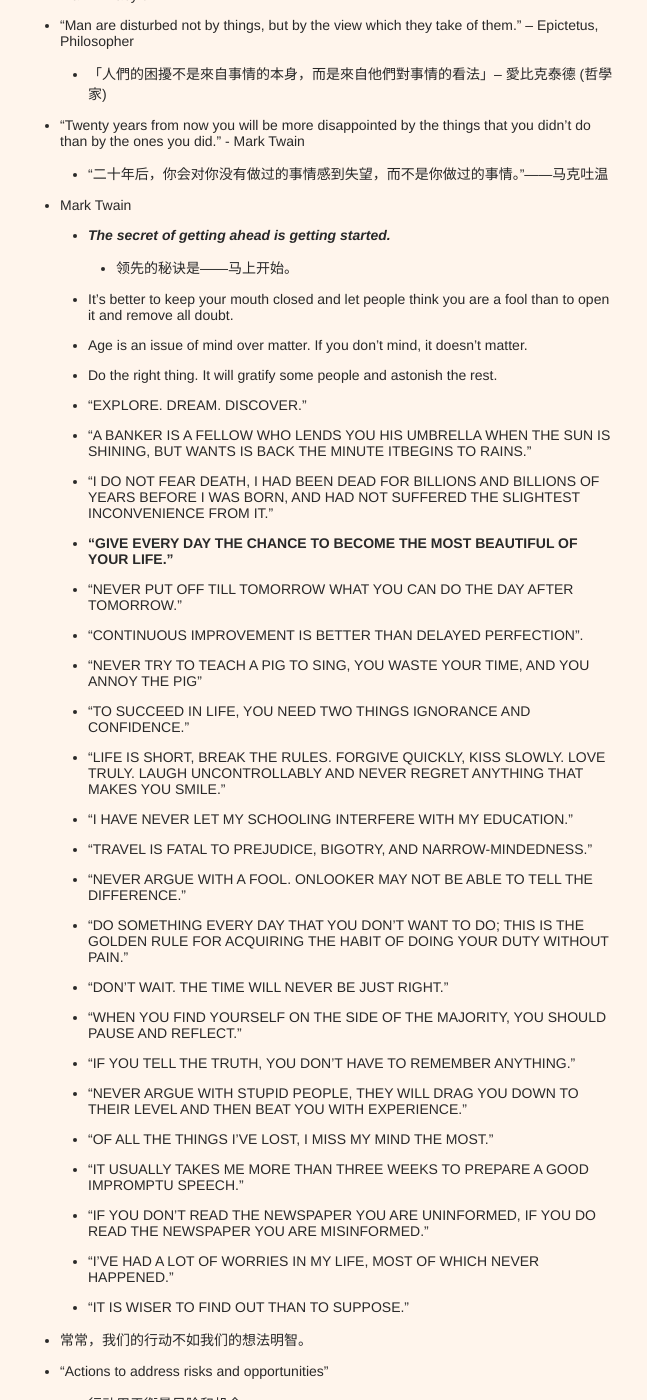
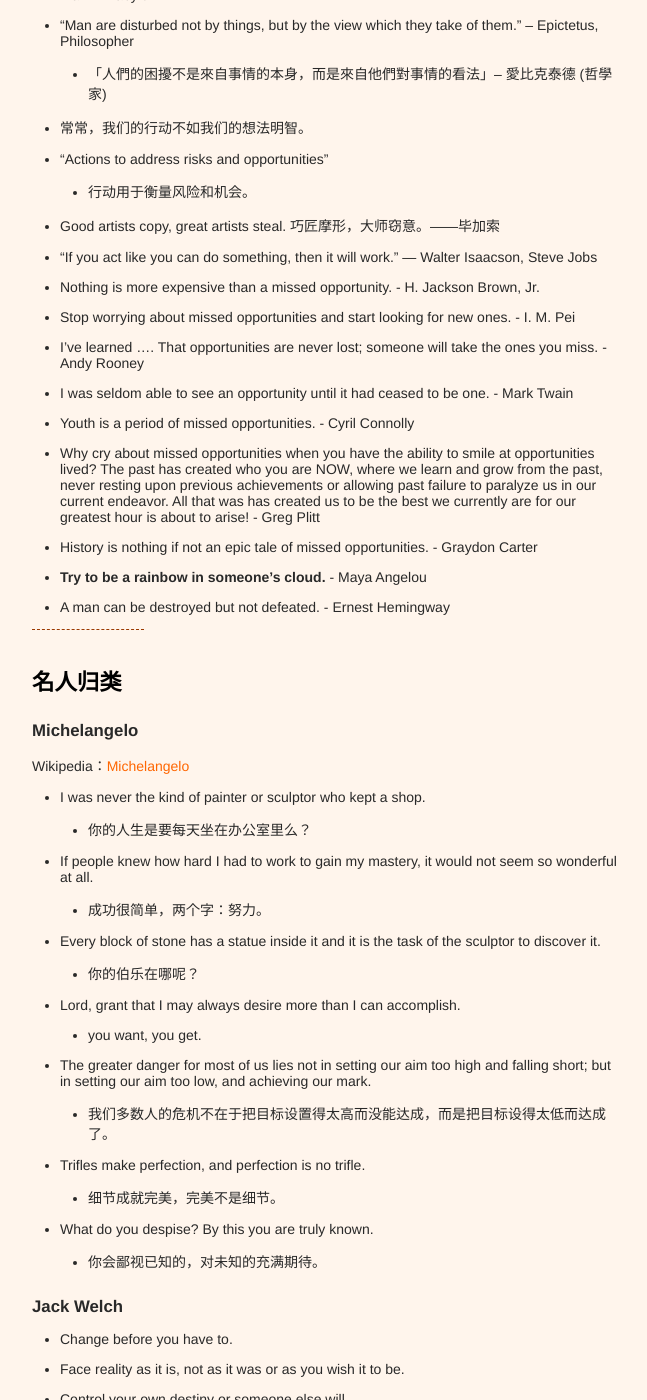
Before and after one commit to xianyuxmu/xianyuxmu.github.io, a Jekyll site: the page built from _posts/2017-06-17-chicken-soup.md, in a window 1280 px wide and 1400 px high, scrolled down 5282 px. Shown: the whole window, without its empty margins (314-961 px from the left). Built offline with Jekyll 4.4.1, drawn with Linux system fonts in a browser that asks for light colours; comment, search, counter and statistics services are not loaded; some of the changed text lies outside the part shown.

Commit message:
some pieces from Mark Twain

```diff
--- a/_posts/2017-06-17-chicken-soup.md
+++ b/_posts/2017-06-17-chicken-soup.md
@@ -141,42 +141,20 @@
 - “Where the determination is, the way can be found.”  ― George S. Clason, The Richest Man in Babylon
 - “Man are disturbed not by things, but by the view which they take of them.” – Epictetus, Philosopher
 	- 「人們的困擾不是來自事情的本身，而是來自他們對事情的看法」– 愛比克泰德 (哲學家)
-- "Twenty years from now you will be more disappointed by the things that you didn't do than by the ones you did." - Mark Twain
-	- “二十年后，你会对你没有做过的事情感到失望，而不是你做过的事情。”——马克吐温
-- Mark Twain
-	- ***The secret of getting ahead is getting started.***
-		- 领先的秘诀是——马上开始。
-	- It's better to keep your mouth closed and let people think you are a fool than to open it and remove all doubt.
-	- Age is an issue of mind over matter. If you don't mind, it doesn't matter.
-	- Do the right thing. It will gratify some people and astonish the rest.
-	- “EXPLORE. DREAM. DISCOVER.”
-	- “A BANKER IS A FELLOW WHO LENDS YOU HIS UMBRELLA WHEN THE SUN IS SHINING, BUT WANTS IS BACK THE MINUTE ITBEGINS TO RAINS.”
-	- “I DO NOT FEAR DEATH, I HAD BEEN DEAD FOR BILLIONS AND BILLIONS OF YEARS BEFORE I WAS BORN, AND HAD NOT SUFFERED THE SLIGHTEST INCONVENIENCE FROM IT.”
-	- **“GIVE EVERY DAY THE CHANCE TO BECOME THE MOST BEAUTIFUL OF YOUR LIFE.”**
-	- “NEVER PUT OFF TILL TOMORROW WHAT YOU CAN DO THE DAY AFTER TOMORROW.”
-	- “CONTINUOUS IMPROVEMENT IS BETTER THAN DELAYED PERFECTION”.
-	- “NEVER TRY TO TEACH A PIG TO SING, YOU WASTE YOUR TIME, AND YOU ANNOY THE PIG”
-	- “TO SUCCEED IN LIFE,  YOU NEED TWO THINGS IGNORANCE AND CONFIDENCE.”
-	- “LIFE IS SHORT, BREAK THE RULES. FORGIVE QUICKLY, KISS SLOWLY. LOVE TRULY. LAUGH UNCONTROLLABLY AND NEVER REGRET ANYTHING THAT MAKES YOU SMILE.”
-	-  “I HAVE NEVER LET MY SCHOOLING INTERFERE WITH MY EDUCATION.”
-	-  “TRAVEL IS FATAL TO PREJUDICE, BIGOTRY, AND NARROW-MINDEDNESS.”
-	- “NEVER ARGUE WITH A FOOL. ONLOOKER MAY NOT BE ABLE TO TELL THE DIFFERENCE.”
-	- “DO SOMETHING EVERY DAY THAT YOU DON’T WANT TO DO; THIS IS THE GOLDEN RULE FOR ACQUIRING THE HABIT OF DOING YOUR DUTY WITHOUT PAIN.”
-	- “DON’T WAIT. THE TIME WILL NEVER BE JUST RIGHT.”
-	- “WHEN YOU FIND YOURSELF ON THE SIDE OF THE MAJORITY, YOU SHOULD PAUSE AND REFLECT.”
-	- “IF YOU TELL THE TRUTH, YOU DON’T HAVE TO REMEMBER ANYTHING.”
-	- “NEVER ARGUE WITH STUPID PEOPLE, THEY WILL DRAG YOU DOWN TO THEIR LEVEL AND THEN BEAT YOU WITH EXPERIENCE.”
-	- “OF ALL THE THINGS I’VE LOST, I MISS MY MIND THE MOST.”
-	- “IT USUALLY TAKES ME MORE THAN THREE WEEKS TO PREPARE A GOOD IMPROMPTU SPEECH.”
-	- “IF YOU DON’T READ THE NEWSPAPER YOU ARE UNINFORMED, IF YOU DO READ THE NEWSPAPER YOU ARE MISINFORMED.”
-	- “I’VE HAD A LOT OF WORRIES IN MY LIFE, MOST OF WHICH NEVER HAPPENED.”
-	- “IT IS WISER TO FIND OUT THAN TO SUPPOSE.”
 - 常常，我们的行动不如我们的想法明智。
 - “Actions to address risks and opportunities”
 	- 行动用于衡量风险和机会。
 - Good artists copy, great artists steal. 巧匠摩形，大师窃意。——毕加索
 - “If you act like you can do something, then it will work.” ― Walter Isaacson, Steve Jobs
-
+- Nothing is more expensive than a missed opportunity. - H. Jackson Brown, Jr.
+- Stop worrying about missed opportunities and start looking for new ones. - I. M. Pei
+- I've learned .... That opportunities are never lost; someone will take the ones you miss. - Andy Rooney
+- I was seldom able to see an opportunity until it had ceased to be one. - Mark Twain
+- Youth is a period of missed opportunities. - Cyril Connolly
+- Why cry about missed opportunities when you have the ability to smile at opportunities lived? The past has created who you are NOW, where we learn and grow from the past, never resting upon previous achievements or allowing past failure to paralyze us in our current endeavor. All that was has created us to be the best we currently are for our greatest hour is about to arise! - Greg Plitt
+- History is nothing if not an epic tale of missed opportunities. - Graydon Carter
+- **Try to be a rainbow in someone's cloud.** - Maya Angelou
+- A man can be destroyed but not defeated. - Ernest Hemingway
 
 
 ----
@@ -209,11 +187,12 @@
 - Control your own destiny or someone else will.
 - If you don't have a competitive advantage, don't compete.
 
-### Friedrich Wilhelm Nietzsche
+### Friedrich Wilhelm Nietzsche 尼采
 
 - “True liberty is to have power over oneself in all things.” - *Michel de Montaigne, Philosopher*
 	- 「真正的自由是在所有時候都能控制自己。」– 蒙田 (哲學家)
 - 一个人知道自己为什么而活，就可以忍受任何一种生活。
+	- He who has a why to live can bear almost any how.
 - That which does not kill us makes us stronger.
 	- 但凡不能杀死你的，最终都会使你更强大。
 - 不能听命于自己者，就要受命于他人。
@@ -263,6 +242,41 @@
 	- A + B + C = Success if, A = Hard Work, B = Hard Play, C = Keeping your mouthshut.
 	- **Success = hard work + the right way to + talk less empty talk.** -Albert Einstein
 
+### Mark Twain 马克•吐温
+
+- "Twenty years from now you will be more disappointed by the things that you didn't do than by the ones you did." - Mark Twain
+	- “二十年后，你会对你没有做过的事情感到失望，而不是你做过的事情。”——马克吐温
+- ***The secret of getting ahead is getting started.***
+	- 领先的秘诀是——马上开始。
+- It's better to keep your mouth closed and let people think you are a fool than to open it and remove all doubt.
+- Age is an issue of mind over matter. If you don't mind, it doesn't matter.
+- Do the right thing. It will gratify some people and astonish the rest.
+- “EXPLORE. DREAM. DISCOVER.”
+- “A BANKER IS A FELLOW WHO LENDS YOU HIS UMBRELLA WHEN THE SUN IS SHINING, BUT WANTS IS BACK THE MINUTE ITBEGINS TO RAINS.”
+- “I DO NOT FEAR DEATH, I HAD BEEN DEAD FOR BILLIONS AND BILLIONS OF YEARS BEFORE I WAS BORN, AND HAD NOT SUFFERED THE SLIGHTEST INCONVENIENCE FROM IT.”
+- **“GIVE EVERY DAY THE CHANCE TO BECOME THE MOST BEAUTIFUL OF YOUR LIFE.”**
+- “NEVER PUT OFF TILL TOMORROW WHAT YOU CAN DO THE DAY AFTER TOMORROW.”
+- “CONTINUOUS IMPROVEMENT IS BETTER THAN DELAYED PERFECTION”.
+- “NEVER TRY TO TEACH A PIG TO SING, YOU WASTE YOUR TIME, AND YOU ANNOY THE PIG”
+- “TO SUCCEED IN LIFE,  YOU NEED TWO THINGS IGNORANCE AND CONFIDENCE.”
+- “LIFE IS SHORT, BREAK THE RULES. FORGIVE QUICKLY, KISS SLOWLY. LOVE TRULY. LAUGH UNCONTROLLABLY AND NEVER REGRET ANYTHING THAT MAKES YOU SMILE.”
+-  “I HAVE NEVER LET MY SCHOOLING INTERFERE WITH MY EDUCATION.”
+-  “TRAVEL IS FATAL TO PREJUDICE, BIGOTRY, AND NARROW-MINDEDNESS.”
+- “NEVER ARGUE WITH A FOOL. ONLOOKER MAY NOT BE ABLE TO TELL THE DIFFERENCE.”
+- “DO SOMETHING EVERY DAY THAT YOU DON’T WANT TO DO; THIS IS THE GOLDEN RULE FOR ACQUIRING THE HABIT OF DOING YOUR DUTY WITHOUT PAIN.”
+- “DON’T WAIT. THE TIME WILL NEVER BE JUST RIGHT.”
+- “WHEN YOU FIND YOURSELF ON THE SIDE OF THE MAJORITY, YOU SHOULD PAUSE AND REFLECT.”
+- “IF YOU TELL THE TRUTH, YOU DON’T HAVE TO REMEMBER ANYTHING.”
+- “NEVER ARGUE WITH STUPID PEOPLE, THEY WILL DRAG YOU DOWN TO THEIR LEVEL AND THEN BEAT YOU WITH EXPERIENCE.”
+- “OF ALL THE THINGS I’VE LOST, I MISS MY MIND THE MOST.”
+- “IT USUALLY TAKES ME MORE THAN THREE WEEKS TO PREPARE A GOOD IMPROMPTU SPEECH.”
+- “IF YOU DON’T READ THE NEWSPAPER YOU ARE UNINFORMED, IF YOU DO READ THE NEWSPAPER YOU ARE MISINFORMED.”
+- “I’VE HAD A LOT OF WORRIES IN MY LIFE, MOST OF WHICH NEVER HAPPENED.”
+- “IT IS WISER TO FIND OUT THAN TO SUPPOSE.”
+- “Never miss a good chance to shut up.”
+	- 千万不要错过一个好机会闭嘴。
+- - I was seldom able to see an opportunity until it had ceased to be one. - Mark Twain
+- “Give every day the chance to become the most beautiful day of your life.”
 
 ----
 
```
Also changed, not shown: other parts of _posts/2017-06-17-chicken-soup.md (+2 -2 lines).
